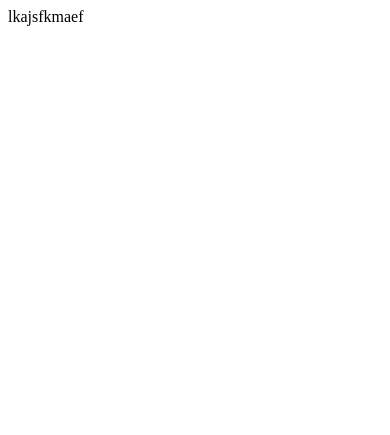
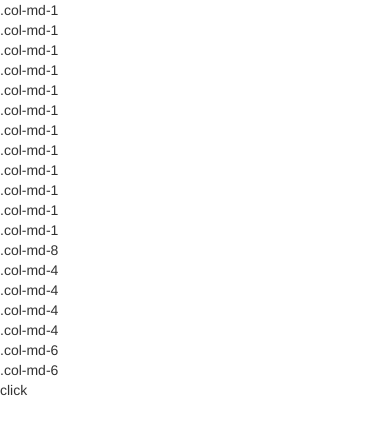
Before and after one commit to Ohmfrh/Django-Aula, a Django app: page /home/ in a window 390 px wide. Before the commit the part shown is almost empty. Shown: the top 435 px of the page. Run offline with Django 3.2, Linux system fonts and the light colour scheme; some libraries are stand-ins or nearby versions.

Commit message:
Import bootstrap with test

```diff
--- a/aula/home/templates/home/index.html
+++ b/aula/home/templates/home/index.html
@@ -1,5 +1,31 @@
 {% extends 'base.html' %}
 
 {% block content %}
-lkajsfkmaef
+<div class="row">
+  <div class="col-md-1">.col-md-1</div>
+  <div class="col-md-1">.col-md-1</div>
+  <div class="col-md-1">.col-md-1</div>
+  <div class="col-md-1">.col-md-1</div>
+  <div class="col-md-1">.col-md-1</div>
+  <div class="col-md-1">.col-md-1</div>
+  <div class="col-md-1">.col-md-1</div>
+  <div class="col-md-1">.col-md-1</div>
+  <div class="col-md-1">.col-md-1</div>
+  <div class="col-md-1">.col-md-1</div>
+  <div class="col-md-1">.col-md-1</div>
+  <div class="col-md-1">.col-md-1</div>
+</div>
+<div class="row">
+  <div class="col-md-8">.col-md-8</div>
+  <div class="col-md-4">.col-md-4</div>
+</div>
+<div class="row">
+  <div class="col-md-4">.col-md-4</div>
+  <div class="col-md-4">.col-md-4</div>
+  <div class="col-md-4">.col-md-4</div>
+</div>
+<div class="row">
+  <div class="col-md-6">.col-md-6</div>
+  <div class="col-md-6">.col-md-6</div>
+</div>
 {% endblock %}
--- a/aula/templates/base.html
+++ b/aula/templates/base.html
@@ -1,11 +1,23 @@
 <!DOCTYPE html>
+{% load staticfiles %}
 <html lang="en">
 <head>
+
     <meta charset="UTF-8">
     <title>Title</title>
+    <script src="{% static 'js/jquery-1.12.3.min.js' %}"></script>
+    <script src="{% static 'js/bootstrap.min.js' %}"></script>
+    <link rel="stylesheet" type="text/css" href="{% static 'css/bootstrap.min.css' %}"
 </head>
 <body>
 {% block content %}
 {% endblock %}
+<div>click</div>
+
+<script>
+    $('div').click(function(){
+        console.log('Hola');
+    });
+</script>
 </body>
 </html>
```
